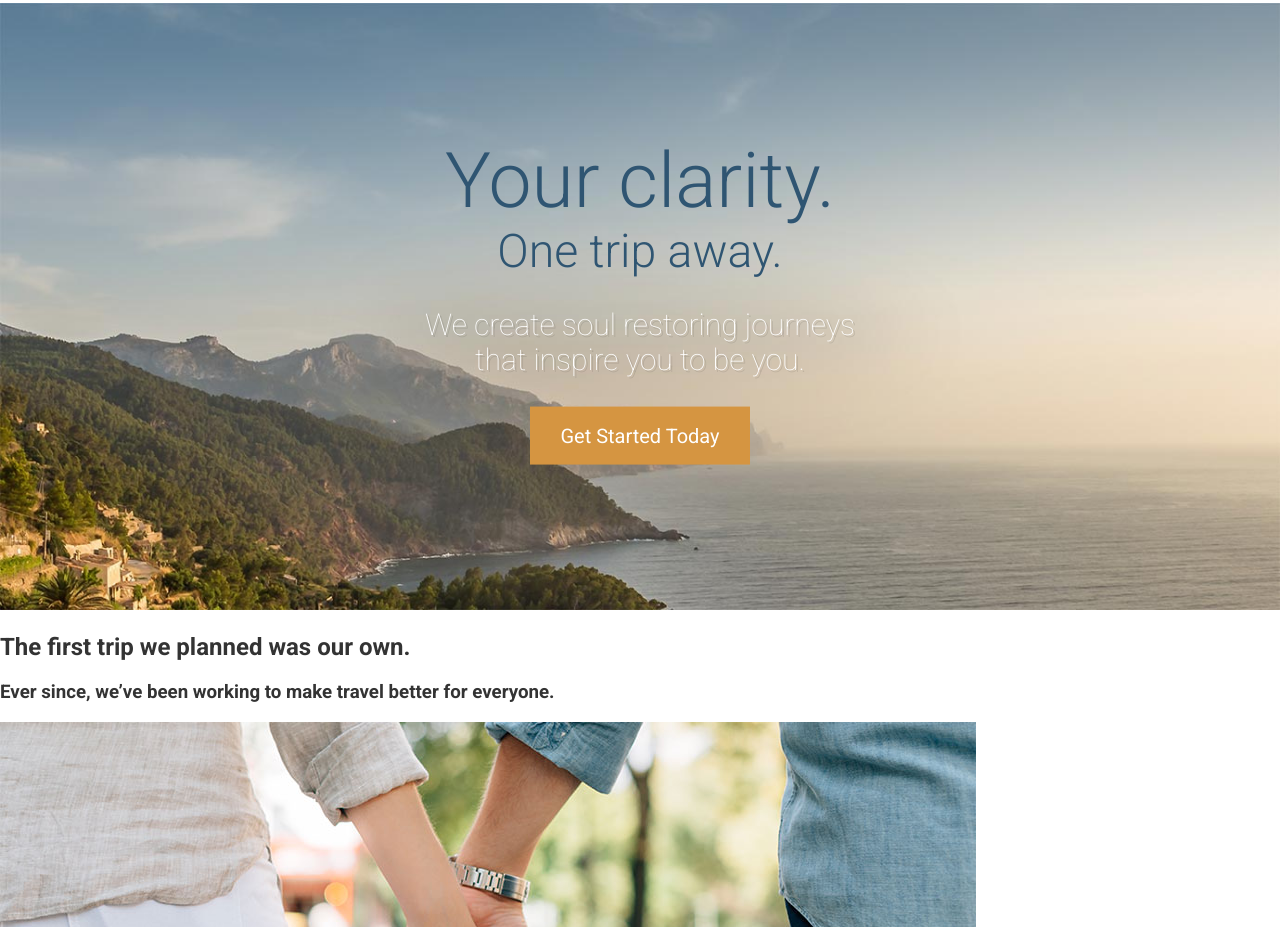
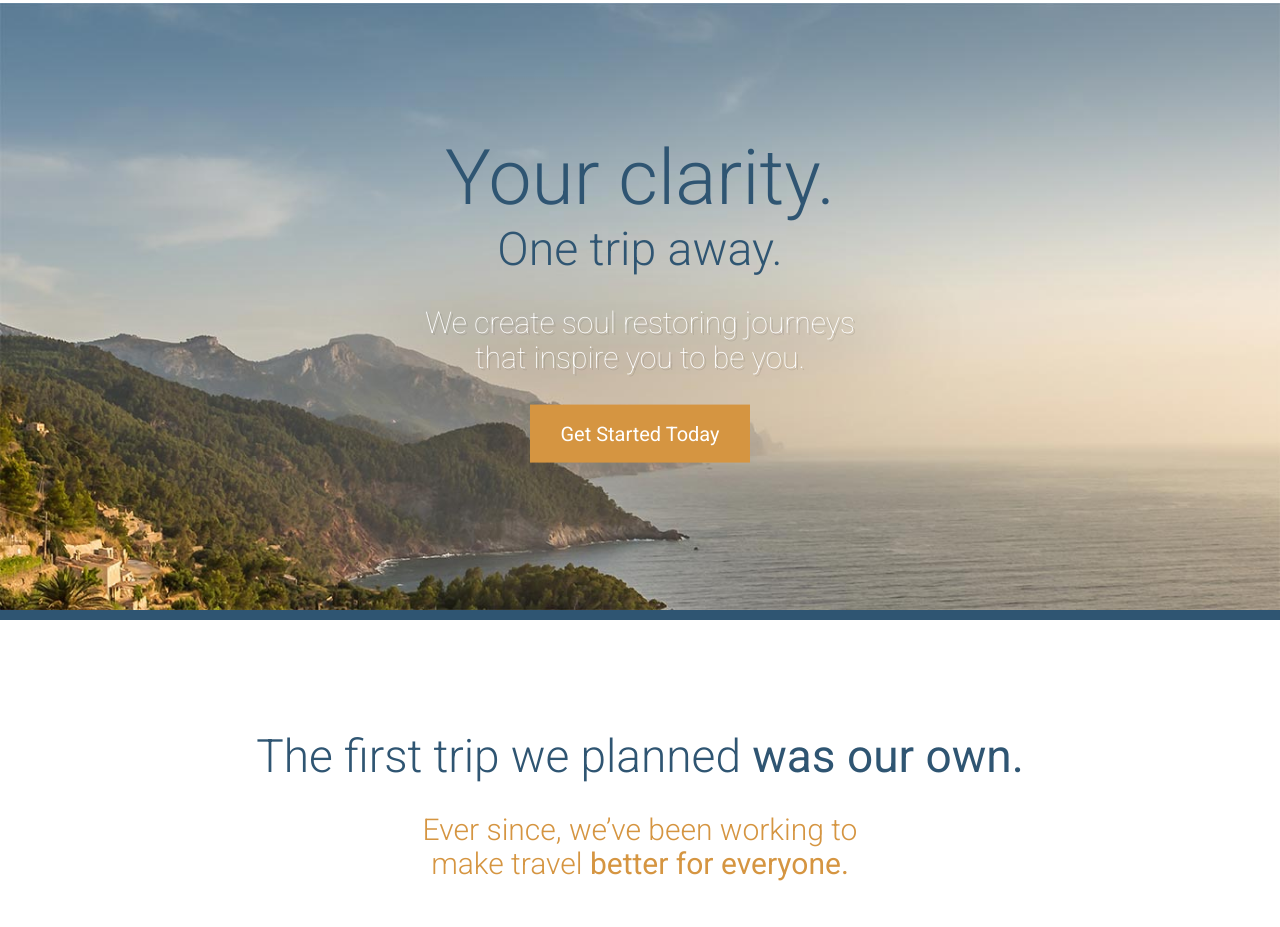
Before and after one commit to RaudelGomez/hello, a website: page app/index.html in a window 1280 px wide. Shown: the part 160-1087 px from the top of the page. Drawn offline with Linux system fonts and the light colour scheme.

Commit message:
headline-fotodecasados

```diff
--- a/app/assets/styles/modules/_btn.css
+++ b/app/assets/styles/modules/_btn.css
@@ -10,7 +10,11 @@
 	}
 
 	&--large {
+		font-size: 1rem;
+		padding: 1.1rem 1.9rem;
+
+		@mixin atSmall {
 		font-size: 1.25rem;
-		padding: 1.1rem 1.9rem;
+		}
 	}
 }
--- /dev/null
+++ b/app/assets/styles/modules/_headline.css
@@ -0,0 +1,35 @@
+.headline {
+	font-weight: 300;
+	font-size: 2.875rem;
+	color: $mainBlue;
+
+	&--centered {
+		text-align: center;
+	}
+
+	&--orange {
+		color: $mainOrange;
+	}
+
+	&--small {
+		font-size: 1.875rem;
+	}
+
+	&--narrow {
+		max-width: 31.25rem;
+		margin-right: auto;
+		margin-left: auto;
+	}
+
+	&--light {
+		font-weight: 100;
+	}
+
+	&--b-margin-small {
+		margin-bottom: .5em;
+	}
+
+	&--b-margin-large {
+		margin-bottom: 1.6em;
+	}
+}
--- a/app/assets/styles/modules/_large-hero.css
+++ b/app/assets/styles/modules/_large-hero.css
@@ -1,5 +1,10 @@
 .large-hero {
+	border-bottom: 10px solid $mainBlue;
 	position: relative;
+
+	&__image {
+		display: block;
+	}
 
 
 	 &__text-content {
@@ -16,17 +21,9 @@
 		font-weight: 300;
 		color: $mainBlue;
 		margin: 0;
-		font-size: 1.1rem;
+		font-size: 2.4rem;
 
 		@mixin atSmall {
-			font-size: 2rem;
-		}
-
-		@mixin atMedium {
-			font-size: 3.2rem;
-		}
-
-		@mixin atLarge {
 			font-size: 4.8rem;
 		}
 
@@ -36,7 +33,7 @@
 	&__subtitle {
 		font-weight: 300;
 		color: $mainBlue;
-		font-size: 1.1rem;
+		font-size: 1.5rem;
 		margin: 0;
 
 		@mixin atSmall {
@@ -47,12 +44,17 @@
 
 	&__description {
 		color: $mainWhite;
-		font-size: 1.875rem;
+		font-size: 1.1rem;
 		font-weight: 100;
 		text-shadow: 2px 2px 0 rgba(0, 0, 0, 0.1);
 		max-width: 30rem;
 		margin-left: auto;
 		margin-right: auto;
+
+		@mixin atSmall {
+			font-size: 1.875rem;
+		}
+
 	}
 
 }
--- /dev/null
+++ b/app/assets/styles/modules/_wrapper.css
@@ -0,0 +1,11 @@
+.wrapper {
+	padding-left: 18px;
+	padding-right: 18px;
+	max-width: 1200px;
+	margin-left: auto;
+	margin-right: auto;
+
+	&--medium {
+		max-width: 976px;
+	}
+}
--- a/app/assets/styles/styles.css
+++ b/app/assets/styles/styles.css
@@ -4,3 +4,6 @@
 @import "base/_mixins";
 @import "modules/_large-hero";
 @import "modules/_btn";
+@import "modules/_wrapper";
+@import "modules/_page-section";
+@import "modules/_headline";
--- a/app/index.html
+++ b/app/index.html
@@ -29,31 +29,42 @@
       <source srcset="assets/images/hero--large.jpg 1920w, assets/images/hero--large-hi-dpi.jpg 3840w" media="(min-width: 1380px)">
       <source srcset="assets/images/hero--medium.jpg 1380w, assets/images/hero--medium-hi-dpi.jpg 2760w" media="(min-width: 900px)">
       <source srcset="assets/images/hero--small.jpg 990w, assets/images/hero--small-hi-dpi.jpg 1980w" media="(min-width: 640px)">
-      <img srcset="assets/images/hero--smaller.jpg 640w, assets/images/hero--smaller-hi-dpi.jpg 1280w" alt="Costa">
+      <img srcset="assets/images/hero--smaller.jpg 640w, assets/images/hero--smaller-hi-dpi.jpg 1280w" alt="Costa" class="large-hero__image">
     </picture>
 
     <div class="large-hero__text-content">
+      <div class="wrapper">
         <h1 class="large-hero__title">Your clarity.</h1>
         <h2 class="large-hero__subtitle">One trip away.</h2>
         <p class="large-hero__description">We create soul restoring journeys that inspire you to be you.</p>
         <p><a href="#" class="btn btn--orange btn--large">Get Started Today</a></p>
-
+      </div>
     </div>
 
   </div>
 
-  <div id="our-beginning">
-    <h2>The first trip we planned was our own.</h2>
-    <h3>Ever since, we&rsquo;ve been working to make travel better for everyone.</h3>
+  <div id="our-beginning" class="page-section">
+
+    <div class="wrapper">
+      <h2 class="headline headline--centered headline-light headline--b-margin-small">The first trip we planned <strong>was our own.</strong></h2>
+      <h3 class="headline headline--centered headline--orange headline--small headline--narrow headline-light headline--b-margin-large">Ever since, we&rsquo;ve been working to make travel  <strong>better for everyone.</strong></h3>
+
+      <div class="wrapper wrapper--medium">
         <img src="assets/images/first-trip.jpg" alt="Couple walking down a street.">
+      </div>
       <img src="assets/images/our-start.jpg" alt="Our founder, Jane Doe">
-    <h2>Here&rsquo;s how we got started&hellip;</h2>
+
+      <h2 class="headline">Here&rsquo;s how we got started&hellip;</h2>
       <p>Lorem ipsum dolor sit amet, consectetur adipisicing elit, sed do eiusmod tempor incididunt ut labore et dolore magna aliqua. Ut enim ad minim veniam, <a href="#">quis nostrud exercitation</a> ullamco laboris nisi ut aliquip ex ea commodo consequat. Duis aute irure dolor in reprehenderit in voluptate velit esse cillum dolore eu fugiat nulla pariatur. Excepteur sint occaecat cupidatat non proident, sunt in culpa qui officia deserunt mollit anim id est laborum.</p>
       <p>Duis aute irure dolor in <strong>reprehenderit in</strong> voluptate velit esse cillum dolore eu fugiat nulla pariatur. Excepteur sint occaecat cupidatat non proident, sunt in culpa qui officia deserunt mollit anim id est laborum. Lorem ipsum dolor sit amet, consectetur adipisicing elit, sed do eiusmod tempor incididunt ut labore et dolore magna aliqua.</p>
       <p>Duis aute irure dolor in reprehenderit in voluptate velit esse cillum dolore eu fugiat nulla pariatur. Excepteur sint occaecat cupidatat non proident, sunt in culpa qui officia deserunt mollit anim id est laborum velit esse cillum <strong>dolore eu fugiat.</strong></p>
     </div>
 
-  <div id="features">
+  </div>
+
+  <div id="features" class="page-section page-section__blue">
+
+    <div class="wrapper">
       <img src="assets/images/icons/star.svg">
       <h2>Our Features</h2>
 
@@ -72,6 +83,7 @@
       <img src="assets/images/icons/fire.svg">
       <h3>Survival Kit</h3>
       <p>Everytime you book an escape with us we send you a survival kit with the finest materials. The kit will allow you to setup a tent, start a fire, scratch your own back and lower your taxes.</p>
+    </div>
   </div>
 
   <div id="testimonials">
--- a/app/temp/styles/styles.css
+++ b/app/temp/styles/styles.css
@@ -361,9 +361,14 @@ img {
 }
 
 .large-hero {
+	border-bottom: 10px solid #2f5572;
 	position: relative;
 
 }
+
+.large-hero__image {
+		display: block;
+	}
 
 .large-hero__text-content {
 		position: absolute;
@@ -379,30 +384,12 @@ img {
 		font-weight: 300;
 		color: #2f5572;
 		margin: 0;
-		font-size: 1.1rem;
+		font-size: 2.4rem;
 
 
 	}
 
 @media(min-width: 530px) {
-
-.large-hero__title {
-			font-size: 2rem
-
-
-	}
-	}
-
-@media(min-width: 800px) {
-
-.large-hero__title {
-			font-size: 3.2rem
-
-
-	}
-	}
-
-@media(min-width: 1200px) {
 
 .large-hero__title {
 			font-size: 4.8rem
@@ -414,7 +401,7 @@ img {
 .large-hero__subtitle {
 		font-weight: 300;
 		color: #2f5572;
-		font-size: 1.1rem;
+		font-size: 1.5rem;
 		margin: 0;
 
 	}
@@ -429,12 +416,21 @@ img {
 
 .large-hero__description {
 		color: #FFF;
-		font-size: 1.875rem;
+		font-size: 1.1rem;
 		font-weight: 100;
 		text-shadow: 2px 2px 0 rgba(0, 0, 0, 0.1);
 		max-width: 30rem;
 		margin-left: auto;
 		margin-right: auto;
+
+	}
+
+@media(min-width: 530px) {
+
+.large-hero__description {
+			font-size: 1.875rem
+
+	}
 	}
 
 .btn {
@@ -450,6 +446,70 @@ img {
 	}
 
 .btn--large {
-		font-size: 1.25rem;
+		font-size: 1rem;
 		padding: 1.1rem 1.9rem;
 	}
+
+@media(min-width: 530px) {
+
+.btn--large {
+		font-size: 1.25rem
+	}
+	}
+
+.wrapper {
+	padding-left: 18px;
+	padding-right: 18px;
+	max-width: 1200px;
+	margin-left: auto;
+	margin-right: auto;
+}
+
+.wrapper--medium {
+		max-width: 976px;
+	}
+
+.page-section {
+	padding: 4.5rem 0;
+}
+
+.page-section__blue {
+		background-color: #2f5572;
+		color: #FFF;
+	}
+
+.headline {
+	font-weight: 300;
+	font-size: 2.875rem;
+	color: #2f5572;
+}
+
+.headline--centered {
+		text-align: center;
+	}
+
+.headline--orange {
+		color: #d59541;
+	}
+
+.headline--small {
+		font-size: 1.875rem;
+	}
+
+.headline--narrow {
+		max-width: 31.25rem;
+		margin-right: auto;
+		margin-left: auto;
+	}
+
+.headline--light {
+		font-weight: 100;
+	}
+
+.headline--b-margin-small {
+		margin-bottom: .5em;
+	}
+
+.headline--b-margin-large {
+		margin-bottom: 1.6em;
+	}
```
Also changed, not shown: app/assets/styles/modules/_page-section.css (added, +8 -0 lines). Lines whose indentation alone changed are shown as unchanged.
